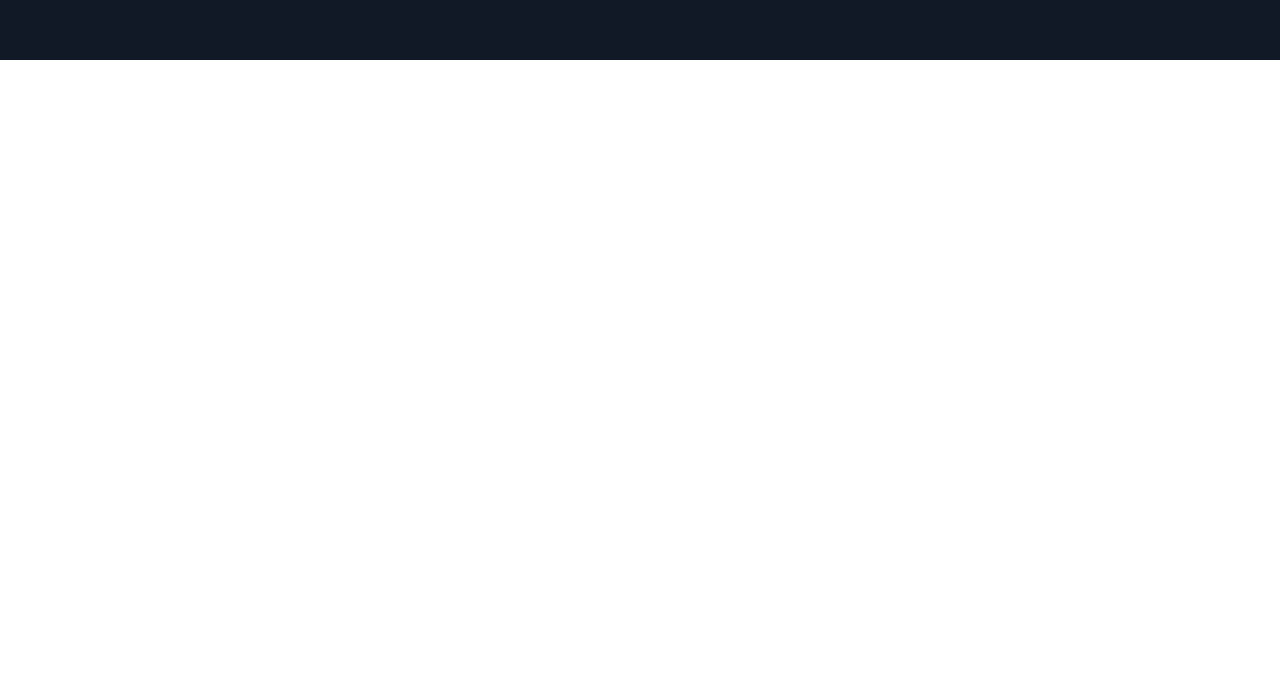
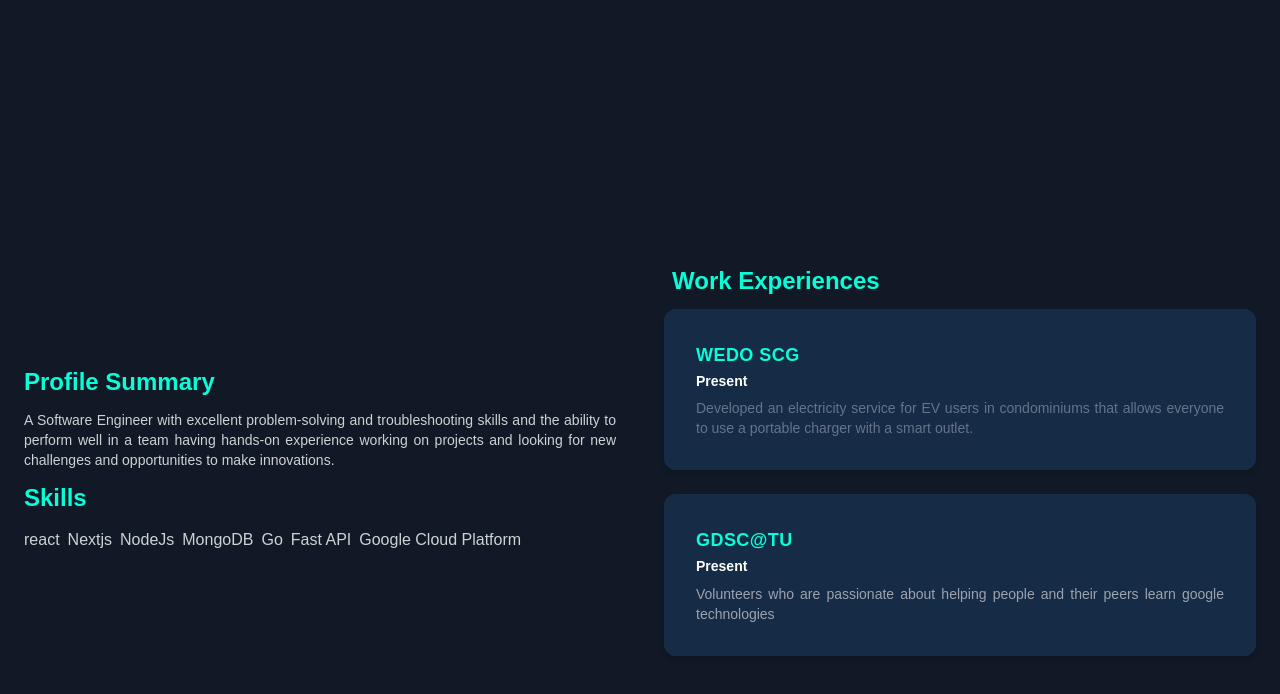
Before and after one commit to ThanachotD/thanachot.github.io, a Next.js app: page / in a window 1280 px wide. Shown: the part 740-1434 px from the top of the page. Before the commit the page ends 800 px from the top, so only its background shows below. Built offline with nearby package versions, Linux system fonts and the light colour scheme.

Commit message:
About Session Draft 1

```diff
--- a/pages/index.tsx
+++ b/pages/index.tsx
@@ -24,8 +24,8 @@ export default function Home() {
         <link rel="icon" href="/thanachot.ico" />
         <meta name="description" content="A web portfolio is a digital collection showcasing professional or creative skills, experiences, and achievements. It is presented on a website and can include resumes and work samples. It is used to showcase abilities and accomplishments to potential employers, clients, or partners."></meta>
       </Head>
-      <main className='bg-[#101925]'>
-
+      <main >
+        <div className='w-full w-screen bg-[#101925]'>
         <div className="container mx-auto">
         <div className="grid justify-items-center content-center items-center  d:h-full h-screen">
         <div><Image
@@ -36,18 +36,82 @@ export default function Home() {
             height={300}/></div>
             <div className='text-[#CFD1D3] text-xs m-2 mb-4 font-thin'>Hello , I am </div>
             <div className='text-[#08FDD8] text-2xl font-2xl  font-bold sm:text-4xl' >Thanachot Wongmetin</div>
-            {/* <div className='text-[#CFD1D3] text-sm m-2 font-thin sm:text-sm' >A Software Engineer with excellent problem-solving and troubleshooting skills and the ability to perform well in a team, having hands-on experience working on projects as a full-stack developer and looking for new challenges and opportunities to make innovations.</div>  */}
             <div className='text-[#CFD1D3] text-sm m-2 font-thin sm:text-sm'>Software Engineering · UX/UI Design · Photographer </div>
             <div className='text-[#CFD1D3] text-sm m-2 font-thin'> </div>
-
             <div className="flex items-center ...">
             <button className="text-[#CFD1D3] mx-3" ><Link href={"https://github.com/ThanachotD"}><SiGithub size={25} className='hover:text-[#000]'/></Link></button>
             <button  className="text-[#CFD1D3]  mx-3"><Link href={'https://www.linkedin.com/in/thanachot-wongmetin-94bb49210/'}><SiLinkedin  size={25} className='hover:text-[#007AEA]'/>  </Link></button>
             <button onClick={getResume} className="bg-[#08FDD8] mx-4 mr-2 hover:bg-[#FFF]  text-[#000000] font-bold text-sm py-2 px-6 rounded-full  flex flex-row">
             <FaFile size={18} className='mx-1'/> Resume </button>
             </div>
-        </div>
-        </div>
+          </div>
+          </div>
+          </div>
+          <div className='w-full w-screen bg-[#101925]'>
+          <div className="container mx-auto">
+          <div className="flex flex-wrap flex-row justify-items-center content-center items-center  d:h-full h-screen">
+          <div className="basis-full grid grid-flow-row auto-rows-max sm:basis-1/2 p-6">
+
+          <div className='text-[#08FDD8] text-xl font-xl  font-bold sm:text-2xl mb-3' >Profile Summary</div>
+
+            <div className='text-[#CFD1D3] text-sm text-justify'> A Software Engineer with excellent problem-solving and troubleshooting skills and the ability to perform well in a team having hands-on experience working on projects and looking for new challenges and opportunities to make innovations.</div>
+            <div className='text-[#08FDD8] text-xl font-xl  font-bold sm:text-2xl my-3' >Skills</div>
+            <div className='flex flex-column flex-wrap'>
+
+            <div className='mr-2 text-[#CFD1D3] '>
+              react
+            </div>
+            <div className='mr-2 text-[#CFD1D3] '>
+              Nextjs
+            </div>
+            <div className='mr-2 text-[#CFD1D3] '>
+              NodeJs
+            </div>
+            <div className='mr-2 text-[#CFD1D3] '>
+              MongoDB
+            </div>
+            <div className='mr-2 text-[#CFD1D3] '>
+              Go
+            </div>
+            <div className='mr-2 text-[#CFD1D3] '>
+              Fast API
+            </div>
+            <div className='mr-2 text-[#CFD1D3] '>
+              Google Cloud Platform
+            </div>
+
+            </div>
+          </div>
+            <div className="basis-full sm:basis-1/2 p-6">
+            <div className='text-[#08FDD8] text-xl font-xl  font-bold sm:text-2xl mb-3 pl-2' >Work Experiences</div>
+
+            <div className="max-w-md mx-auto rounded-xl shadow-md overflow-hidden md:max-w-2xl  bg-[#162B45] mb-6">
+              <div className="md:flex">
+                <div className="md:shrink-0">
+                  </div>
+                <div className="p-8 bg-[#162B45]">
+                  <div className="uppercase tracking-wide text-lg text-[#08FDD8]  font-semibold ">WEDO  SCG </div>
+                  <a href="#" className="block mt-1 text-sm leading-tight text-white font-semibold hover:underline">Present</a>
+                  <p className="mt-2 text-slate-500 text-sm text-justify text-gray-400 font-thin ">Developed an electricity service for EV users in condominiums that allows everyone to use a portable charger with a smart
+outlet.</p>
+                </div>
+              </div>
+            </div>
+            <div className="max-w-md mx-auto rounded-xl shadow-md overflow-hidden md:max-w-2xl bg-[#162B45]">
+              <div className="md:flex">
+                <div className="md:shrink-0">
+                  </div>
+                <div className="p-8 bg-[#162B45]">
+                  <div className="uppercase tracking-wide text-lg text-[#08FDD8]  font-semibold">GDSC@TU</div>
+                  <a href="#" className="block mt-1 text-sm leading-tight font-semibold text-white hover:underline">Present</a>
+                  <p className="mt-2  text-sm text-justify text-gray-400 font-thin">Volunteers who are passionate about helping people and their peers learn google technologies</p>
+                </div>
+              </div>
+            </div>
+            </div>
+          </div>
+          </div>
+          </div>
       </main>
     </>
   )
```
